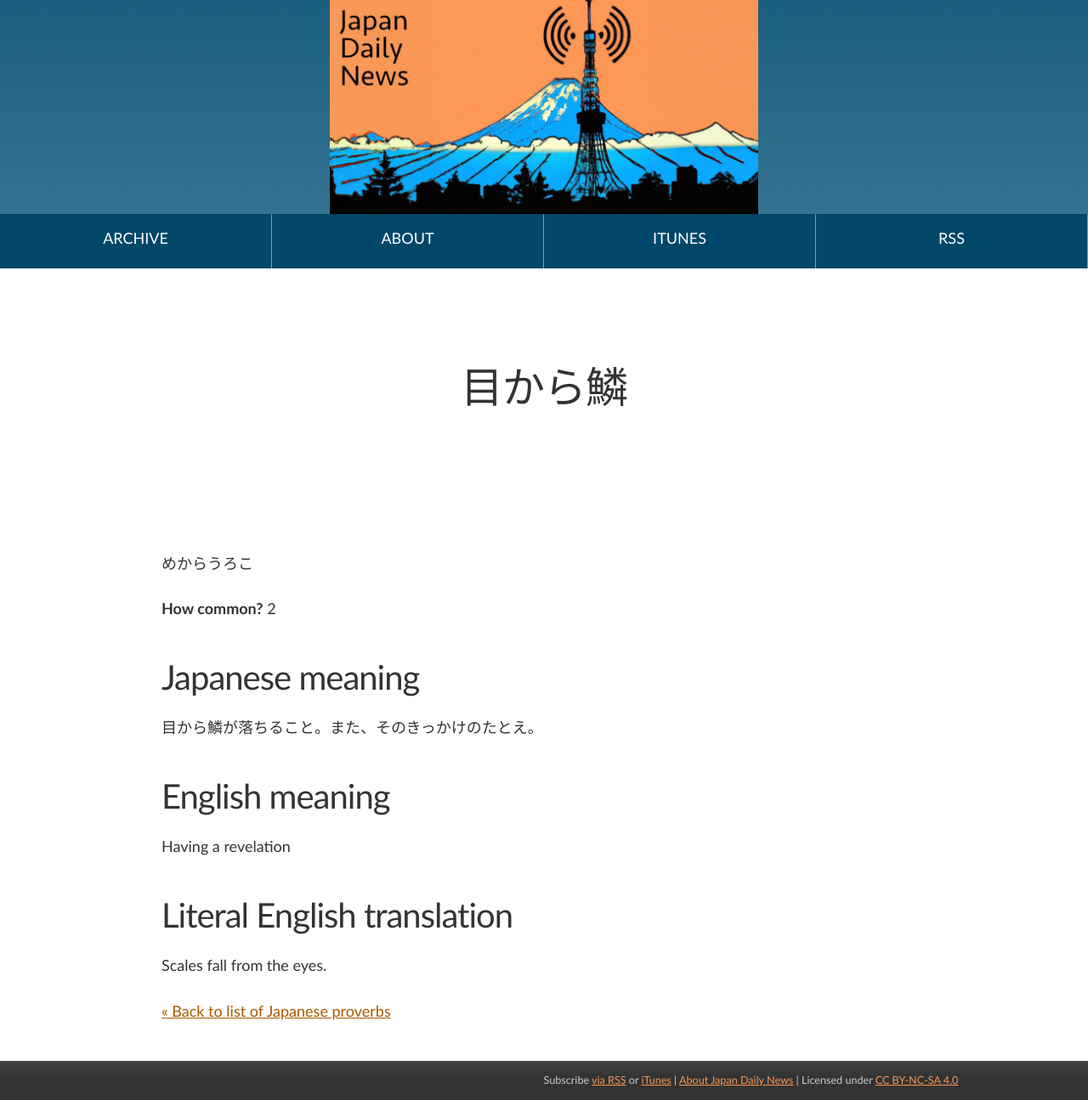
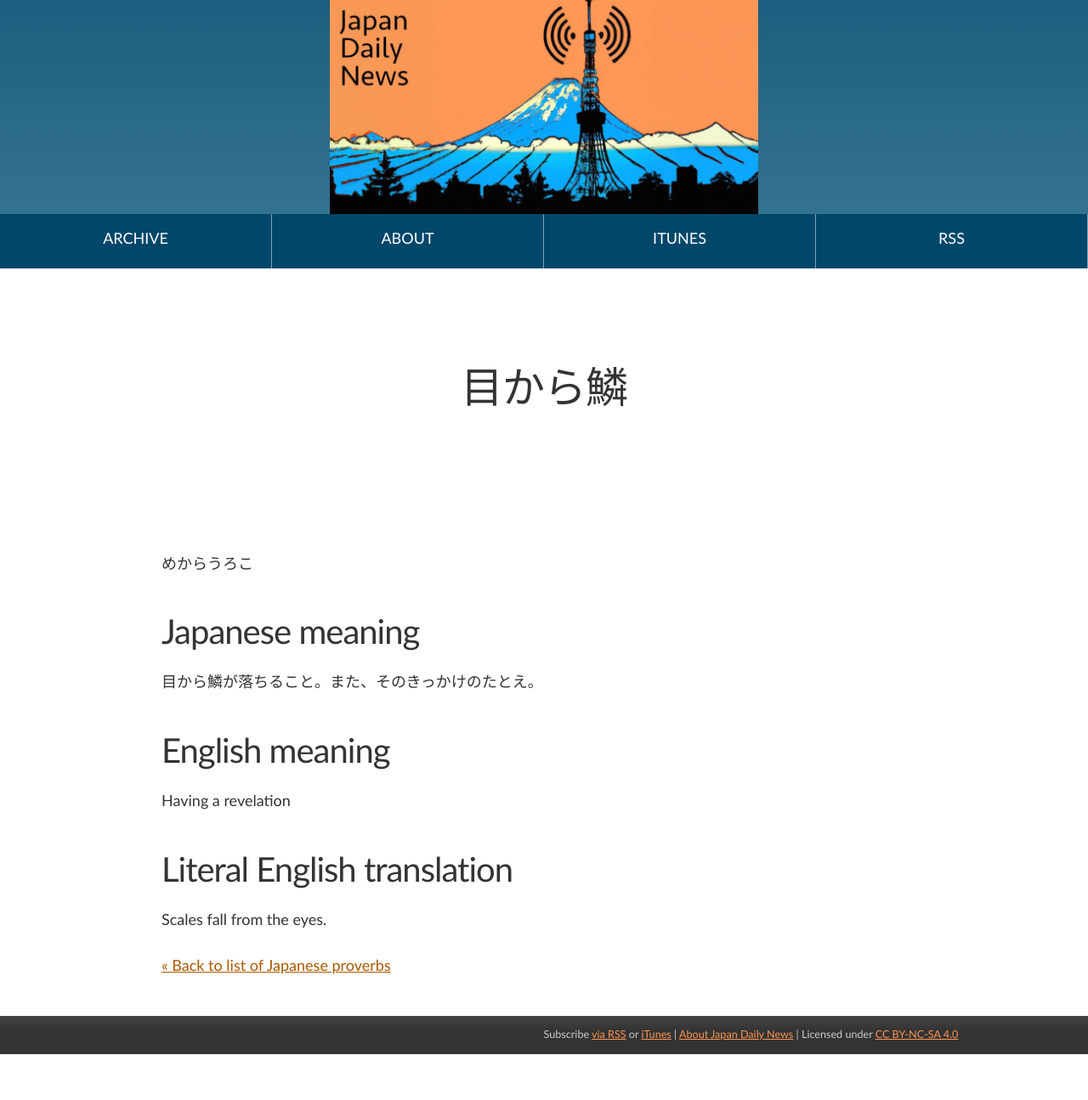
Before and after one commit to tagawa/JapanDailyNews, a Jekyll site: the page built from docs/_proverbs/110.md, in a window 1280 px wide. Shown: the whole page at 85% size. Built offline with Jekyll 4.4.1, drawn with Linux system fonts in a browser that asks for light colours; comment, search, counter and statistics services are not loaded; after the commit the page ends 1241 px from its top, so only the background shows below that.

Commit message:
Update proverb.html

```diff
--- a/docs/_layouts/proverb.html
+++ b/docs/_layouts/proverb.html
@@ -73,9 +73,11 @@ nav .breadcrumbs li a {
             {% assign audio_path = "/audio/proverbs/proverb_" | append: page.proverb_id | append: ".mp3" %}
             {% assign file = site.static_files | where: "path", audio_path | first %}
             {% if file %}
+              <div>
               <audio controls>
                   <source src="{{ audio_path }}" type="audio/mp3">
               </audio>
+              </div>
             {% endif %}
 
 
@@ -87,9 +89,11 @@ nav .breadcrumbs li a {
   </section>
 
   {% if page.common %}
-  <section>
+  <!--
+      <section>
     <p><strong>How common?</strong> {{ page.common }}</p>
   </section>
+  -->
   {% endif %}
 
   {% if page.meaning %}
```
